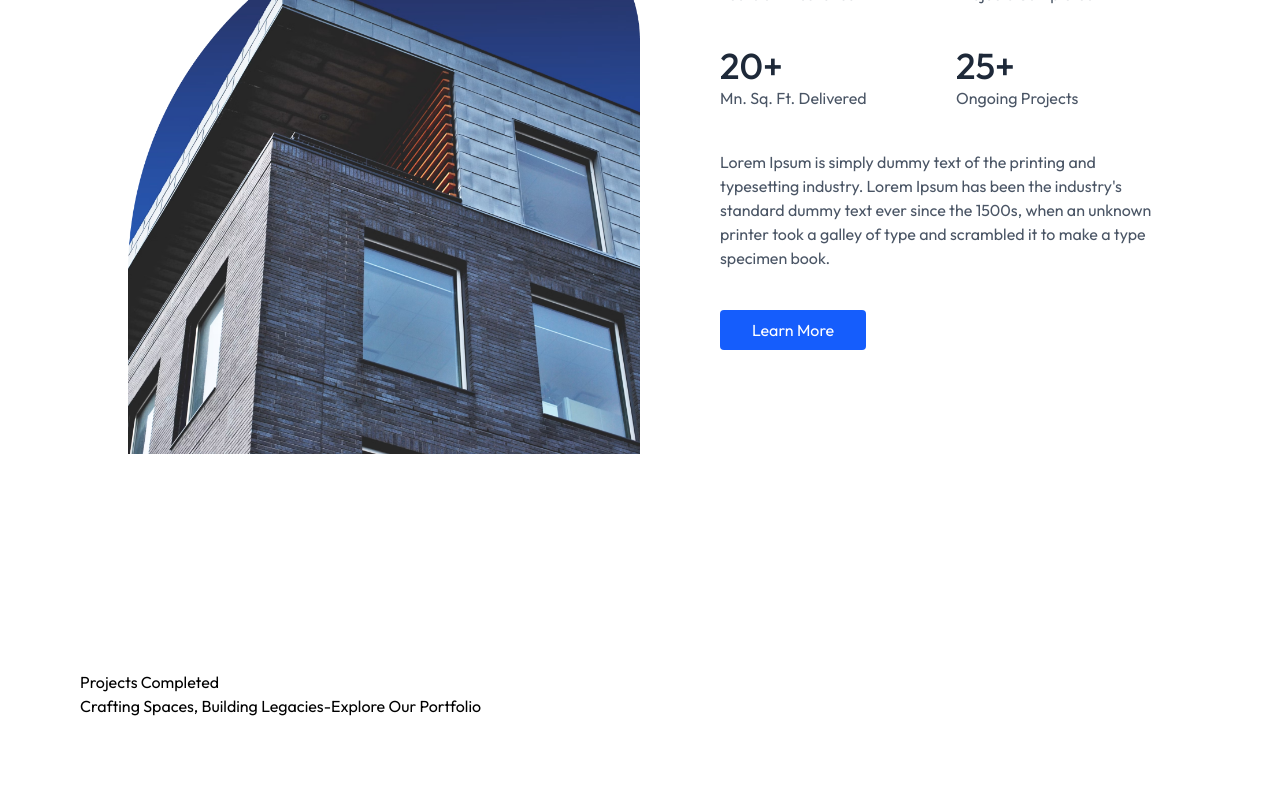
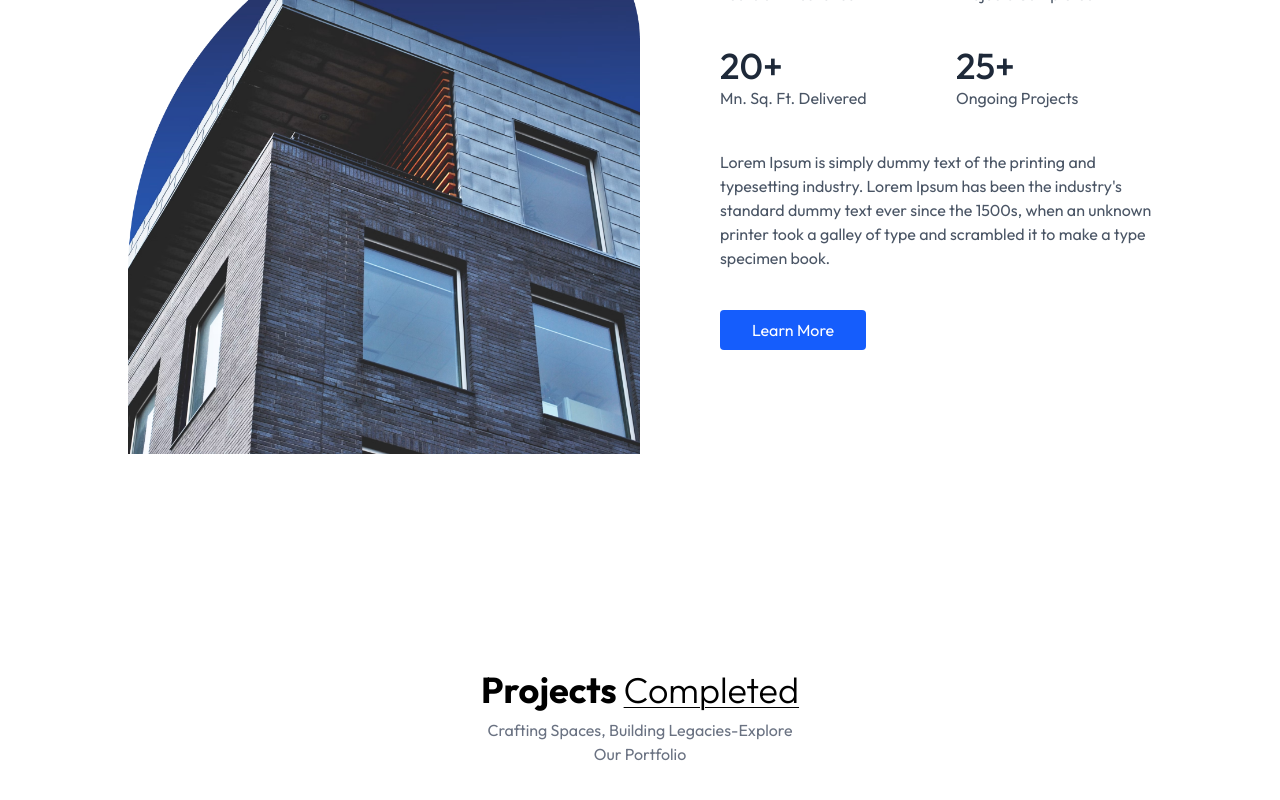
Before and after one commit to AbdullahiAbdulganiyu/Real-Estate, a React (Vite) app: page / in a window 1280 px wide. Shown: the part 1098-1898 px from the top of the page. Built offline with nearby package versions, Linux system fonts and the light colour scheme.

Commit message:
adding classes to nicely format everything

```diff
--- a/src/components/Projects.jsx
+++ b/src/components/Projects.jsx
@@ -6,10 +6,15 @@ const Projects = () => {
       className="container mx-auto py-4 pt-20 px-6 md:px-20 lg-px-32 my-20 w-full overflow-hidden"
       id="Projects"
     >
-      <h1>
-        Projects <span>Completed</span>
+      <h1 className="text-2xl sm:text-4xl font-bold mb-2 text-center">
+        Projects{" "}
+        <span className="underline underline-offset-4 decoration-1 under font-light">
+          Completed
+        </span>
       </h1>
-      <p>Crafting Spaces, Building Legacies-Explore Our Portfolio</p>
+      <p className="text-center text-gray-500 mb-8 max-w-80 mx-auto">
+        Crafting Spaces, Building Legacies-Explore Our Portfolio
+      </p>
     </div>
   );
 };
```
